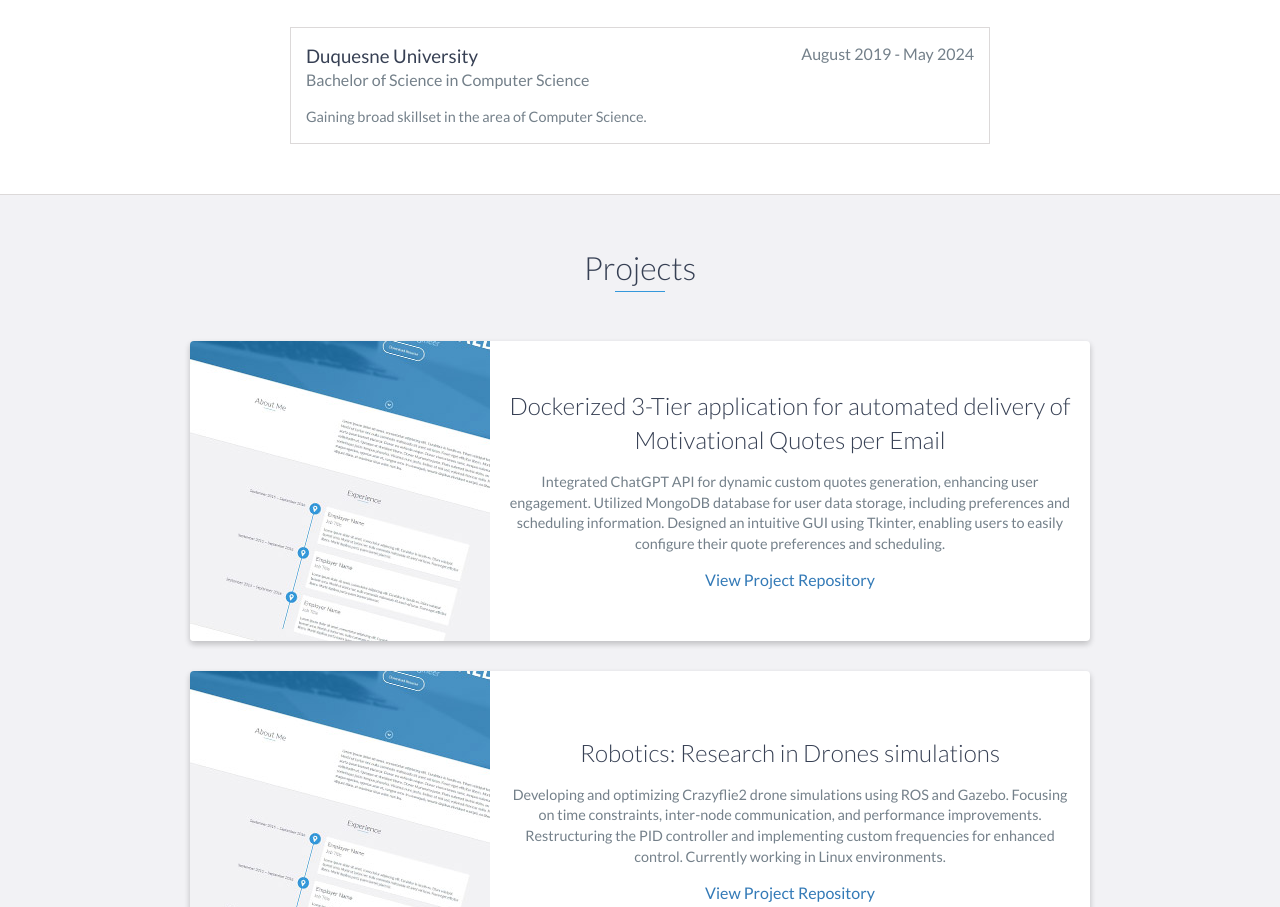
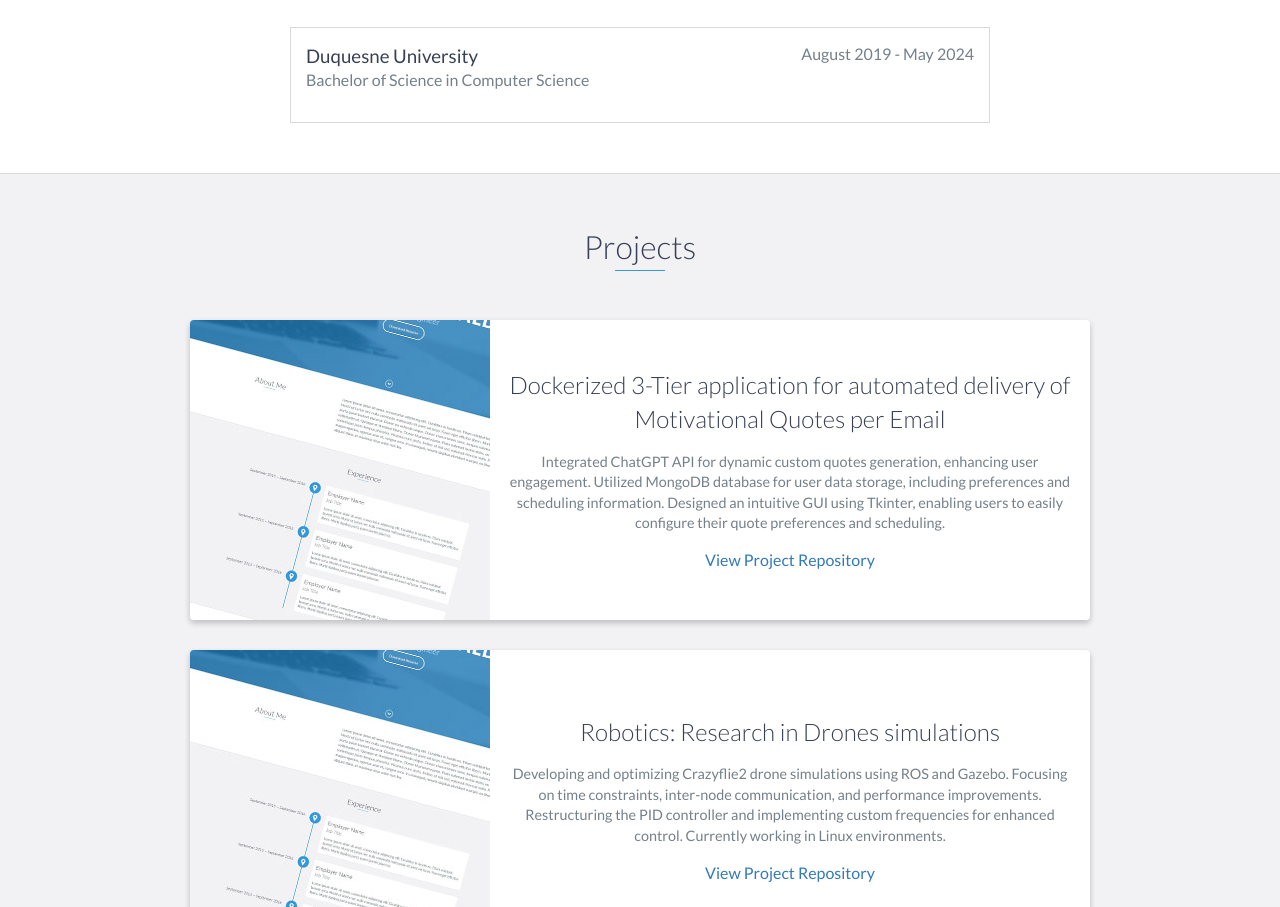
Before and after one commit to hopfinjo/hopfinjo.github.io, a website: page index.html in a window 1280 px wide. Shown: the part 3127-4034 px from the top of the page. Drawn offline with nearby package versions, Linux system fonts and the light colour scheme.

Commit message:
Update index.html

```diff
--- a/index.html
+++ b/index.html
@@ -179,9 +179,6 @@
             <h3>Duquesne University</h3>
             <span class="education-date">August 2019 - May 2024</span>
             <h4>Bachelor of Science in Computer Science</h4>
-            <p>
-                Gaining broad skillset in the area of Computer Science.
-            </p>
         </div>
         <!-- End .education-block -->
 
@@ -246,33 +243,7 @@
         </div>
     </div>
     <!-- End #projects -->
-    <!-- <div id="education">
 
-        <h2 class="heading">Achievements</h2>
-        <img src="images/Maxi.jpg" alt="A picture of maxi" class="img-fluid" style="margin-top: 20px; border-radius: 10px; width: 150px; float: right; margin-left: 20px;">
-
-        <h3>Soccer - How you do one thing is how you do all things </h3>
-        <ul class="centered-list">
-            <li>2021 - 2024 Team captain</li>
-            <li>2020 All-Atlantic 10 Rookie Team</li>
-            <li>2021 All-Atlantic 10 First Team</li>
-            <li>2021 All-ECAC Team</li>
-            <li>2021 United Soccer Coaches Second Team All-Southeast Region</li>
-            <li>2022 All-Atlantic 10 Second Team</li>
-            <li>2022 United Soccer Coaches All-Southeast Region Second Team</li>
-            <li>2022 College Sports Communicators (CSC) Academic All-District®</li>
-            <li>2022-23 Atlantic 10 Commissioner's Honor Roll</li>
-            <li>2023-24 Atlantic 10 Commissioner's Honor Roll</li>
-        </ul>
-
-        <h3>University </h3>
-        <ul class="centered-list">
-            <li>Award of Excellence - Computer Science Department </li>
-            <li>Graduated Magna Cum Laude 3.77 GPA undergrad </li>
-            <li>Graduate GPA 3.95 </li>
-            <li>Working as a tutor</li>
-        </ul>
-    </div> -->
     <!-- <div class="optional-section background-alt"> -->
     <div class="optional-section">
         <h2 class="heading">Soccer Highlights</h2>
```
